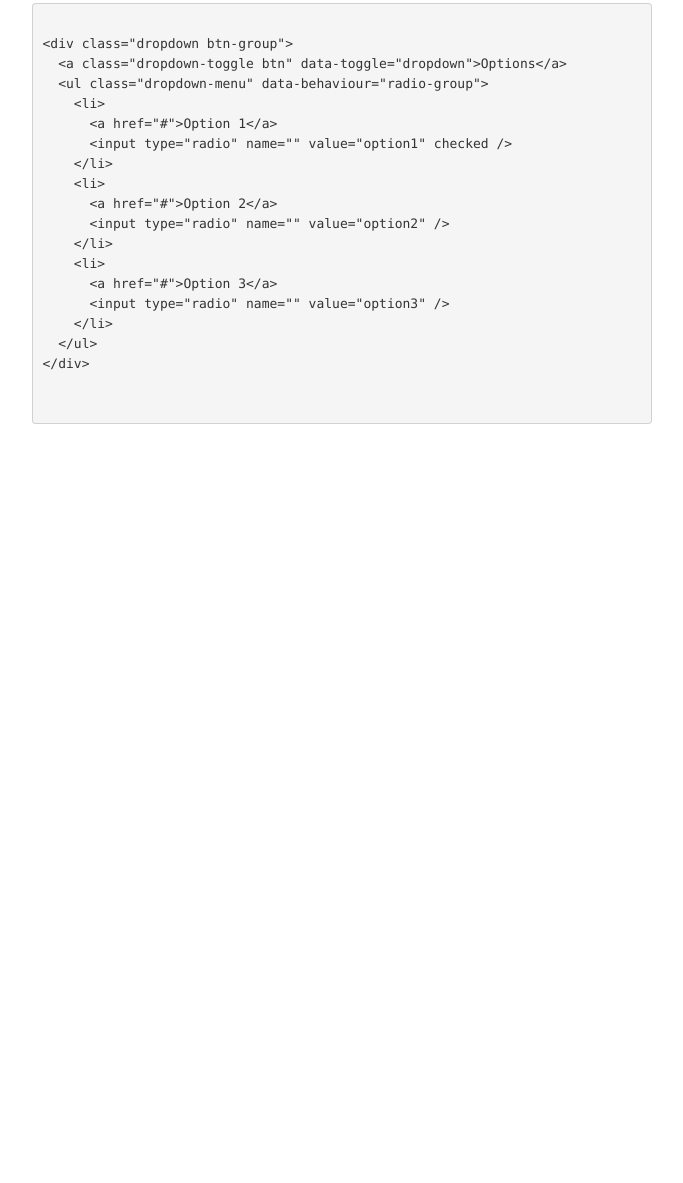
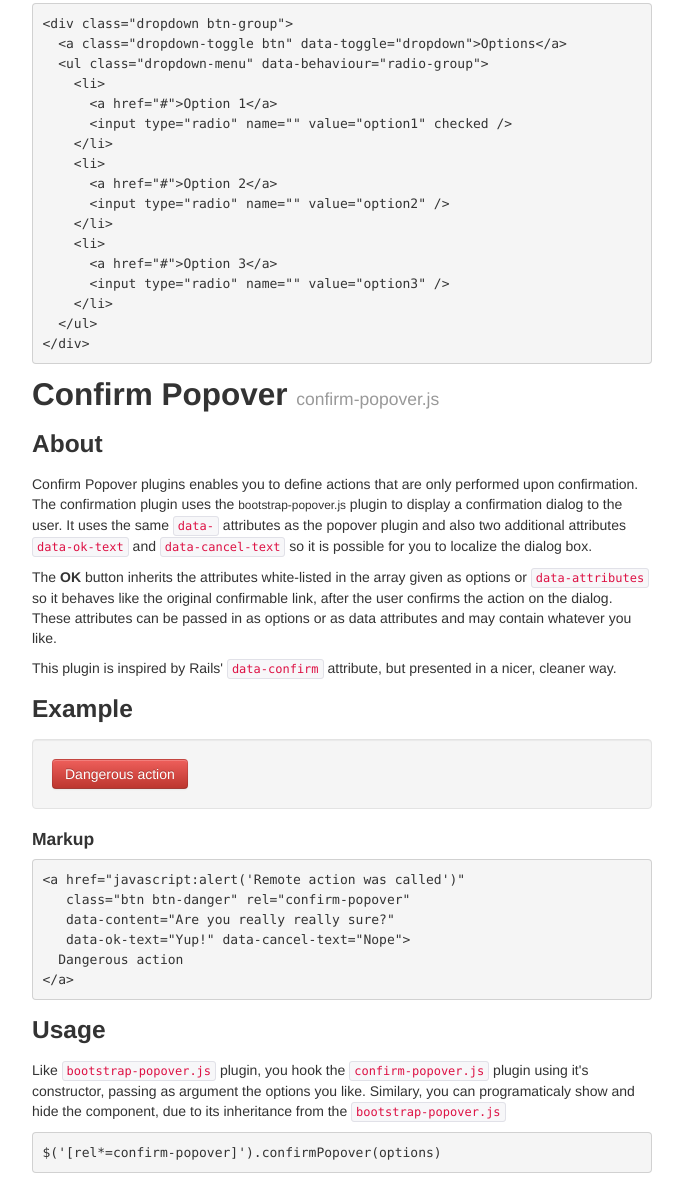
Before and after one commit to tiagoblackcode/boostrap-addons, a plain HTML site: page index.html in a window 1280 px wide. Shown: the part 1127-2310 px from the top of the page, without its empty margins (458-1141 px from the left). Before the commit the page ends 1561 px from the top, so only its background shows below. Drawn offline with Linux system fonts and the light colour scheme.

Commit message:
Added confirm-popover plugin.

```diff
--- /dev/null
+++ b/css/confirm-popover.css
@@ -0,0 +1,2 @@
+.popover .popover-inner .popover-buttons { padding-left: 10px; padding-right: 10px; margin-bottom: 10px; text-align: right; }
+.popover .popover-inner .popover-buttons a { margin-left: 5px; }
--- a/index.html
+++ b/index.html
@@ -5,6 +5,7 @@
   <title>Add-ons for Bootstrap, from Twitter</title>
   <link href="vendor/css/bootstrap.css" rel="stylesheet">
   <link href="css/radio-group.css" rel="stylesheet">
+  <link href="css/confirm-popover.css" rel="stylesheet">
   <!-- Le HTML5 shim, for IE6-8 support of HTML elements -->
         <!--[if lt IE 9]>
           <script src="http://html5shim.googlecode.com/svn/trunk/html5.js"></script>
@@ -84,8 +85,7 @@
                   </div>
 
                                   <h4>Markup</h4>
-                <pre>
-
+<pre>
 &lt;div class="dropdown btn-group"&gt;
   &lt;a class="dropdown-toggle btn" data-toggle="dropdown">Options&lt;/a&gt;
   &lt;ul class="dropdown-menu" data-behaviour="radio-group"&gt;
@@ -103,19 +103,57 @@
     &lt;/li&gt;
   &lt;/ul&gt;
 &lt;/div&gt;
+</pre>
 
-                </pre>
 
-                </div>
+                <h2>Confirm Popover <small>confirm-popover.js</small></h2>
+                  <h3>About</h3>
+                  <p>
+                    Confirm Popover plugins enables you to define actions that are only performed upon confirmation. The confirmation plugin uses the <small>bootstrap-popover.js</small> plugin to display a confirmation dialog to the user. It uses the same <code>data-</code> attributes as the popover plugin and also two additional attributes <code>data-ok-text</code> and <code>data-cancel-text</code> so it is possible for you to localize the dialog box.
+                  </p>
+
+                  <p>
+                     The <strong>OK</strong> button inherits the attributes white-listed in the array given as options or <code>data-attributes</code> so it behaves like the original confirmable link, after the user confirms the action on the dialog. These attributes can be passed in as options or as data attributes and may contain whatever you like.
+                  <p>
+                    This plugin is inspired by Rails' <code>data-confirm</code> attribute, but presented in a nicer, cleaner way.
+                  </p>
+
+                  <h3>Example</h3>
+                  <div class="well">
+                    <a href="javascript:alert('Remote action was called')" class="btn btn-danger" rel="confirm-popover" data-content="Are you really really sure?" data-ok-text="Yup!" data-cancel-text="Nope" data-remote="true" data-method="delete">
+                      Dangerous action
+                    </a>
+                  </div>
+                  <h4>Markup</h4>
+<pre>
+&lt;a href="javascript:alert('Remote action was called')"
+   class="btn btn-danger" rel="confirm-popover"
+   data-content="Are you really really sure?"
+   data-ok-text="Yup!" data-cancel-text="Nope"&gt;
+  Dangerous action
+&lt;/a&gt;
+</pre>
+
+                  <h3>Usage</h3>
+                  <p>
+                    Like <code>bootstrap-popover.js</code> plugin, you hook the <code>confirm-popover.js</code> plugin using it's constructor, passing as argument the options you like. Similary, you can programaticaly show and hide the component, due to its inheritance from the <code>bootstrap-popover.js</code>
+                  </p>
+<pre>
+$('[rel*=confirm-popover]').confirmPopover(options)
+</pre>
               </div>
+            </div>
+
             </section>
           </div>
 
           <script src="vendor/js/jquery-1.8.3.min.js"></script>
           <script src="vendor/js/bootstrap.min.js"></script>
           <script src="js/radio-group.js"></script>
+          <script src="js/confirm-popover.js"></script>
           <script type="text/javascript">
             $('[data-behaviour="radio-group"]').radioGroup()
+            $('[rel*=confirm-popover]').confirmPopover()
           </script>
         </body>
         </html>
--- /dev/null
+++ b/js/confirm-popover.js
@@ -0,0 +1,97 @@
+!function ($) {
+
+  "use strict"; // jshint ;_;
+
+
+ /* POPOVER PUBLIC CLASS DEFINITION
+  * =============================== */
+
+  var ConfirmPopover = function (element, options) {
+    this.init('confirmPopover', element, options)
+    this.$element.click( function(event){ event.preventDefault() } )
+  }
+
+
+  /* NOTE: CONFIRM-POPOVER EXTENDS BOOTSTRAP-POPOVER.js
+     ========================================== */
+
+  ConfirmPopover.prototype = $.extend({}, $.fn.popover.Constructor.prototype, {
+
+    constructor: ConfirmPopover
+
+    // inherit show
+  , _show : $.fn.popover.Constructor.prototype.show
+
+  , setContent : function() {
+      var $tip    = this.tip()
+        , content = this.getContent()
+
+      $tip.find('.popover-content')[this.options.html ? 'html' : 'text'](content)
+      this.setupOkButton()
+      this.setupCancelButton()
+
+
+    }
+
+  , setupOkButton : function() {
+      var okText     = this.$element.data('ok-text') || this.options.okText
+        , that        = this
+        , element     = this.tip().find('.popover-buttons .ok-btn')
+
+      if( !okText ) element.hide()
+      else element.text(okText) && $.each( this.options.copyAttributes, function() { element.attr(this, that.$element.attr(this) ) })
+    }
+
+  , setupCancelButton : function() {
+      var cancelText  = this.$element.data('cancel-text') || this.options.cancelText
+        , element     = this.tip().find('.popover-buttons .cancel-btn')
+
+      if( !cancelText ) element.hide()
+      else element.text(cancelText)
+    }
+
+  , cancel          : function(event) {
+      event && event.preventDefault()
+      this.hide()
+  }
+
+  , show            : function() {
+      this._show()
+      this.tip().find('.popover-buttons .cancel-btn').click( $.proxy(this.cancel, this) )
+    }
+
+  })
+
+ /* CONFIRM-POPOVER PLUGIN DEFINITION
+  * ======================= */
+
+  $.fn.confirmPopover = function (option) {
+    return this.each(function () {
+      var $this = $(this)
+        , data = $this.data('confirm-popover')
+        , options = typeof option == 'object' && option
+      if (!data) $this.data('confirm-popover', (data = new ConfirmPopover(this, options)))
+      if (typeof option == 'string') data[option]()
+    })
+  }
+
+  $.fn.confirmPopover.Constructor = ConfirmPopover
+
+  $.fn.confirmPopover.defaults = $.extend({} , $.fn.popover.defaults, {
+      placement         : 'top'
+    , okText            : 'Ok'
+    , cancelText        : 'Cancel'
+    , copyAttributes    : [ 'href', 'data-method', 'data-remote' ]
+    , template          : '<div class="popover">'                                 +
+                            '<div class="arrow"></div>'                           +
+                            '<div class="popover-inner">'                         +
+                              '<div class="popover-content"><p></p></div>'        +
+                              '<div class="popover-buttons">'                     +
+                                '<a class="cancel-btn btn btn-mini"></a>'         +
+                                '<a class="ok-btn btn btn-mini btn-primary"></a>' +
+                              '</div>'                                            +
+                            '</div>'                                              +
+                          '</div>'
+  })
+
+}(window.jQuery);
```
